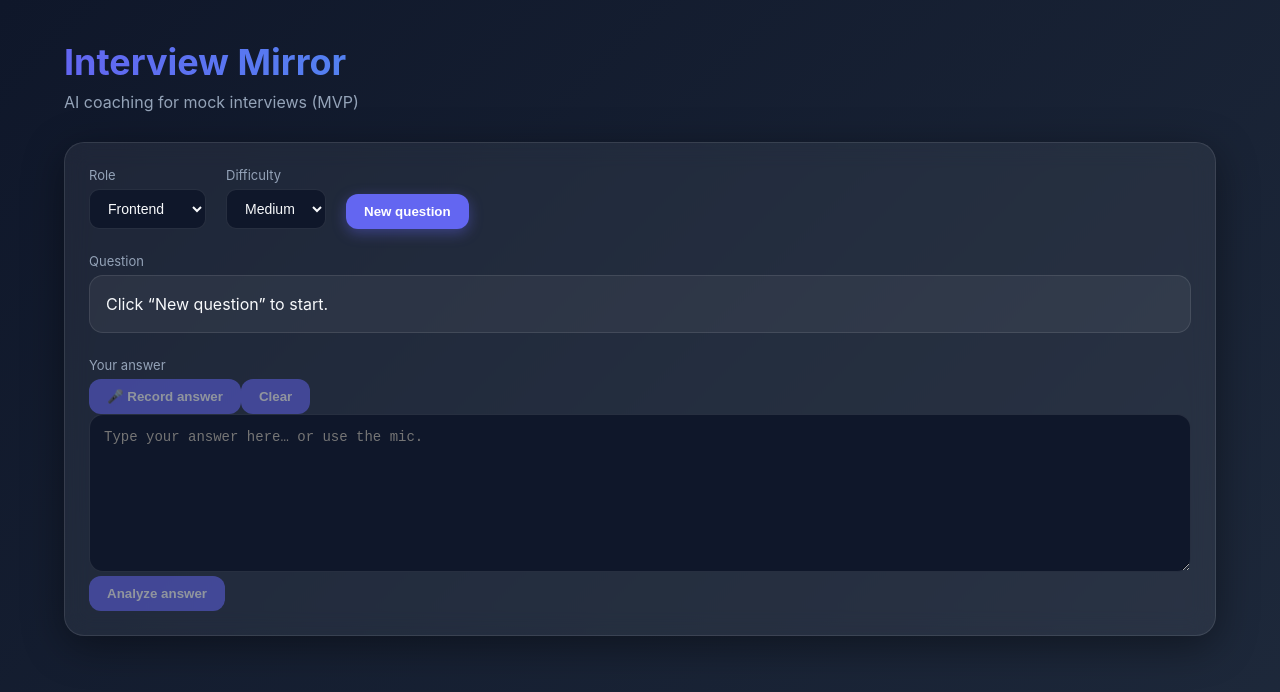
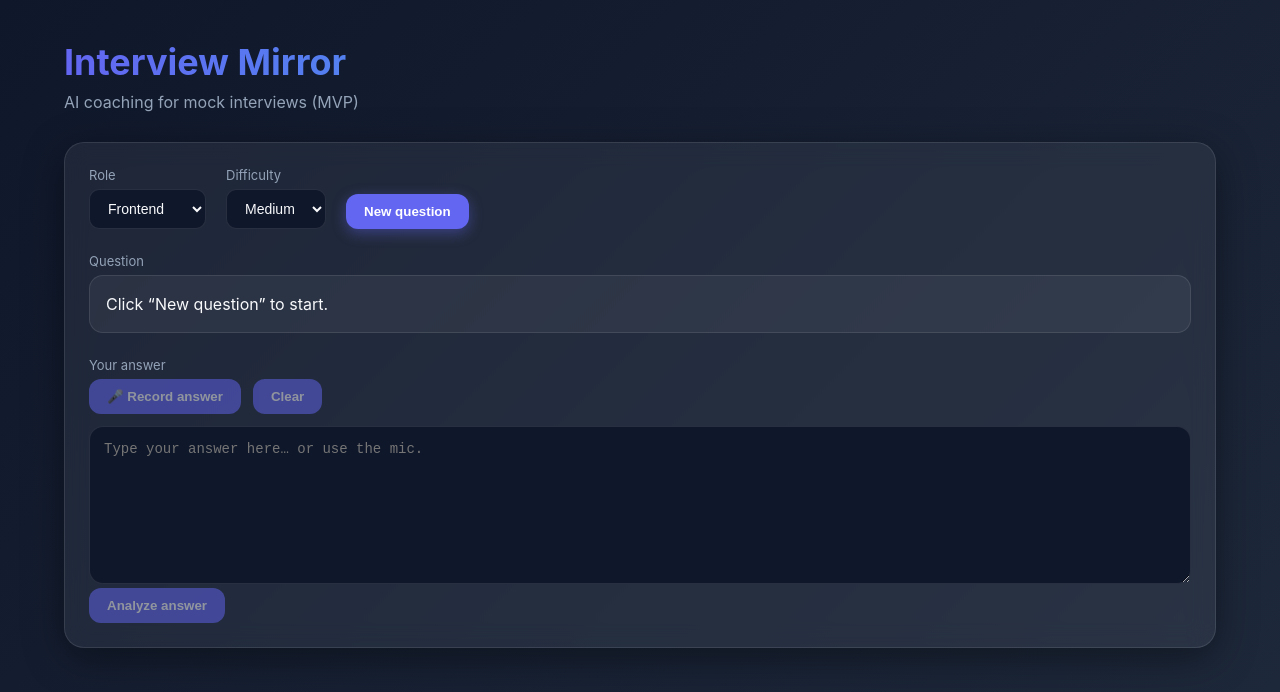
Before and after one commit to dvlsc000/interview-mirror, a React (Vite) app in the folder client/: page / in a window 1280 px wide. Shown: the top 692 px of the page. Built offline with nearby package versions, Linux system fonts and the light colour scheme.

Commit message:
Add styling for recording button

```diff
--- a/client/src/index.css
+++ b/client/src/index.css
@@ -241,6 +241,24 @@ textarea:focus {
   grid-column: 1 / -1;
 }
 
+.answerControls {
+  display: flex;
+  gap: 12px;
+  align-items: center;
+  margin-bottom: 12px;
+  flex-wrap: wrap;
+}
+
+button.danger {
+  background: var(--danger);
+  box-shadow: 0 4px 14px rgba(239, 68, 68, 0.35);
+}
+
+.hint {
+  color: var(--text-muted);
+  font-size: 13px;
+}
+
 /* ===== Responsive ===== */
 @media (max-width: 900px) {
   .results {
```
